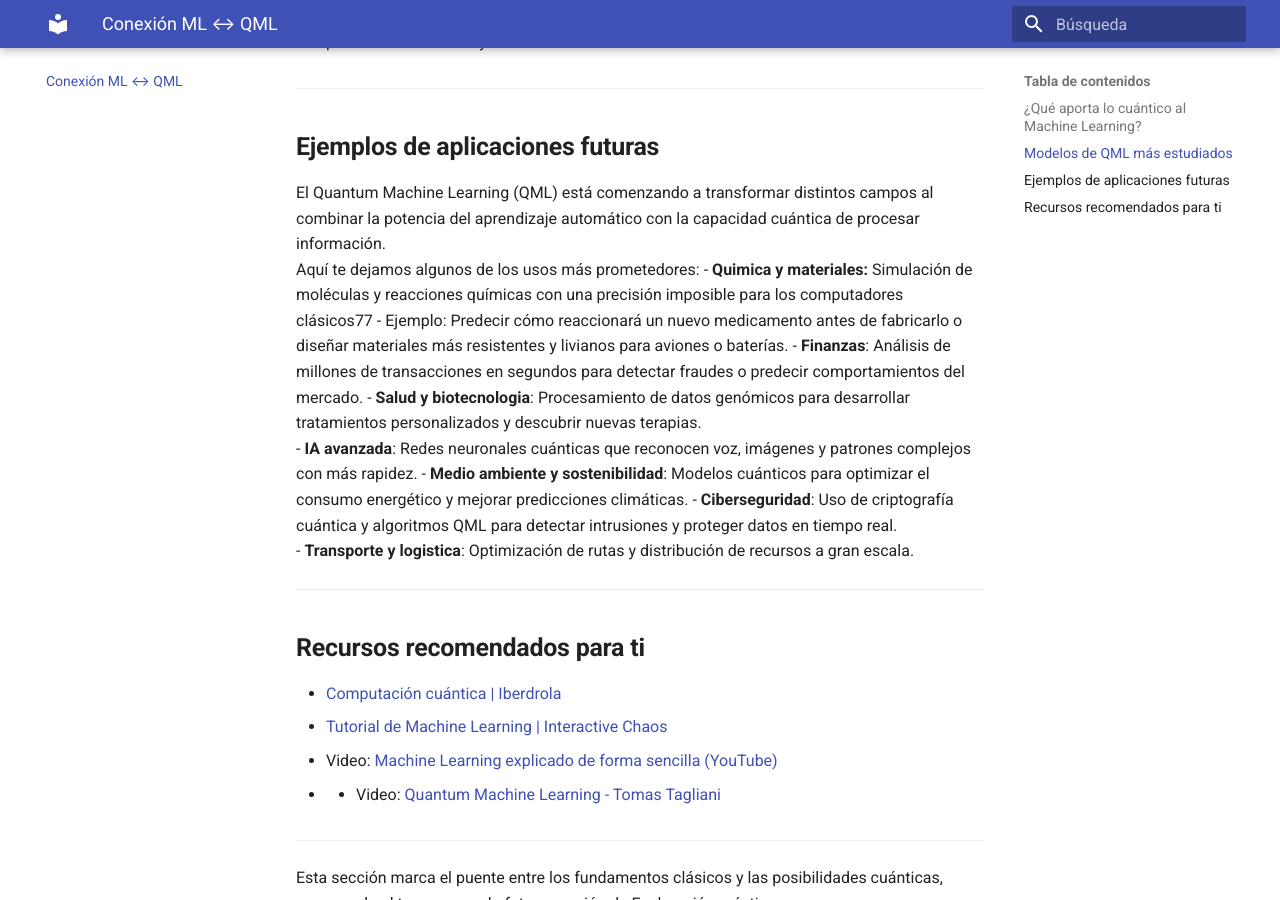
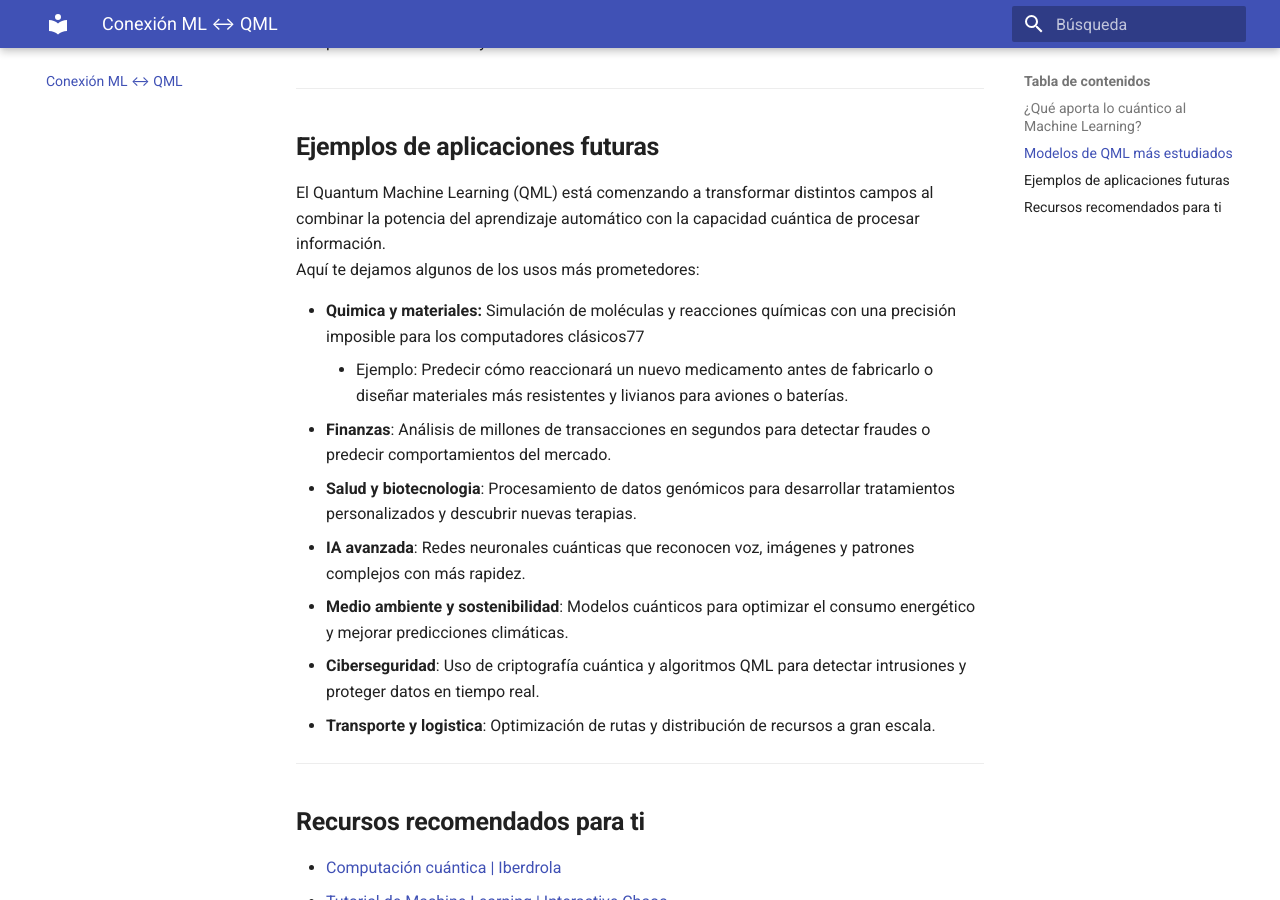
Before and after one commit to jameusk1028/Explorando-el-QML-desde-0, an MkDocs documentation site: the page built from docs/Conexion_entre_ML_y_computacion_cuantica.md, in a window 1280 px wide and 900 px high, scrolled down 1696 px. Built offline with MkDocs 1.6.1 and Material for MkDocs 9.7.7, drawn with Linux system fonts in a browser that asks for light colours; part of the change alters nothing that is shown.

```diff
--- a/docs/Conexion_entre_ML_y_computacion_cuantica.md
+++ b/docs/Conexion_entre_ML_y_computacion_cuantica.md
@@ -44,6 +44,7 @@ En resumen: la computación cuántica aporta velocidad, capacidad y profundidad,
 ## **Ejemplos de aplicaciones futuras**
 El Quantum Machine Learning (QML) está comenzando a transformar distintos campos al combinar la potencia del aprendizaje automático con la capacidad cuántica de procesar información.
 Aquí te dejamos algunos de los usos más prometedores:
+
 - **Quimica y materiales:** Simulación de moléculas y reacciones químicas con una precisión imposible para los computadores clásicos77
     - Ejemplo: Predecir cómo reaccionará un nuevo medicamento antes de fabricarlo o diseñar materiales más resistentes y livianos para aviones o baterías.
 - **Finanzas**: Análisis de millones de transacciones en segundos para detectar fraudes o predecir comportamientos del mercado.
@@ -59,7 +60,7 @@ Aquí te dejamos algunos de los usos más prometedores:
 - [Computación cuántica | Iberdrola](https://www.iberdrola.com/innovacion/que-es-computacion-cuantica)
 - [Tutorial de Machine Learning | Interactive Chaos](https://interactivechaos.com/es/manual/tutorial-de-machine-learning/tutorial-de-machine-learning)
 - Video: [Machine Learning explicado de forma sencilla (YouTube)](https://www.youtube.com/watch?v=n-DflQldMuc)
-- - Video: [Quantum Machine Learning - Tomas Tagliani](https://youtu.be/F_E39gBPRF4?si=90icl8af6b6PgX15)
+- Video: [Quantum Machine Learning - Tomas Tagliani](https://youtu.be/F_E39gBPRF4?si=90icl8af6b6PgX15)
 
 ---
 Esta sección marca el puente entre los fundamentos clásicos y las posibilidades cuánticas, preparando el terreno para la futura sección de Exploración práctica.
```
